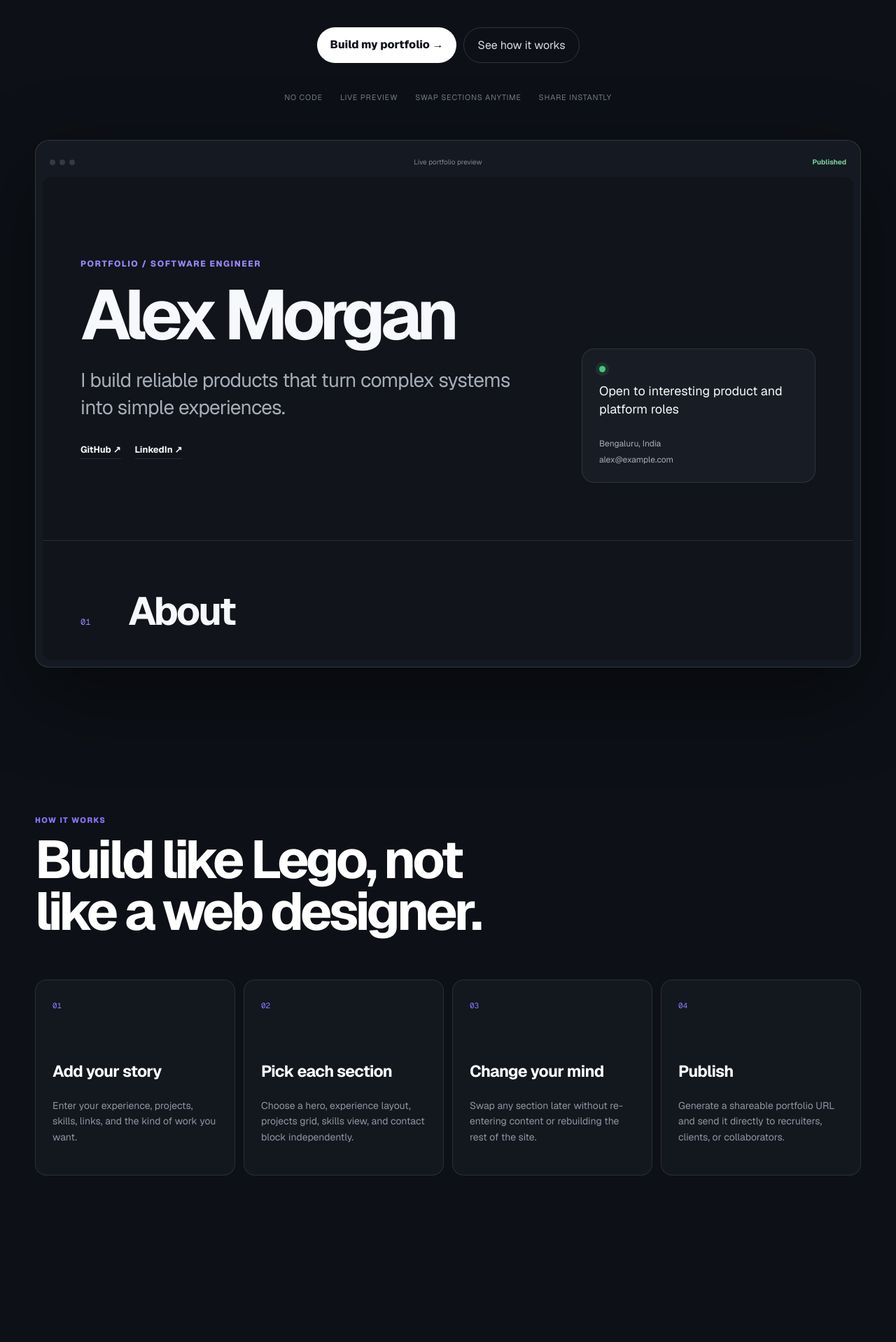
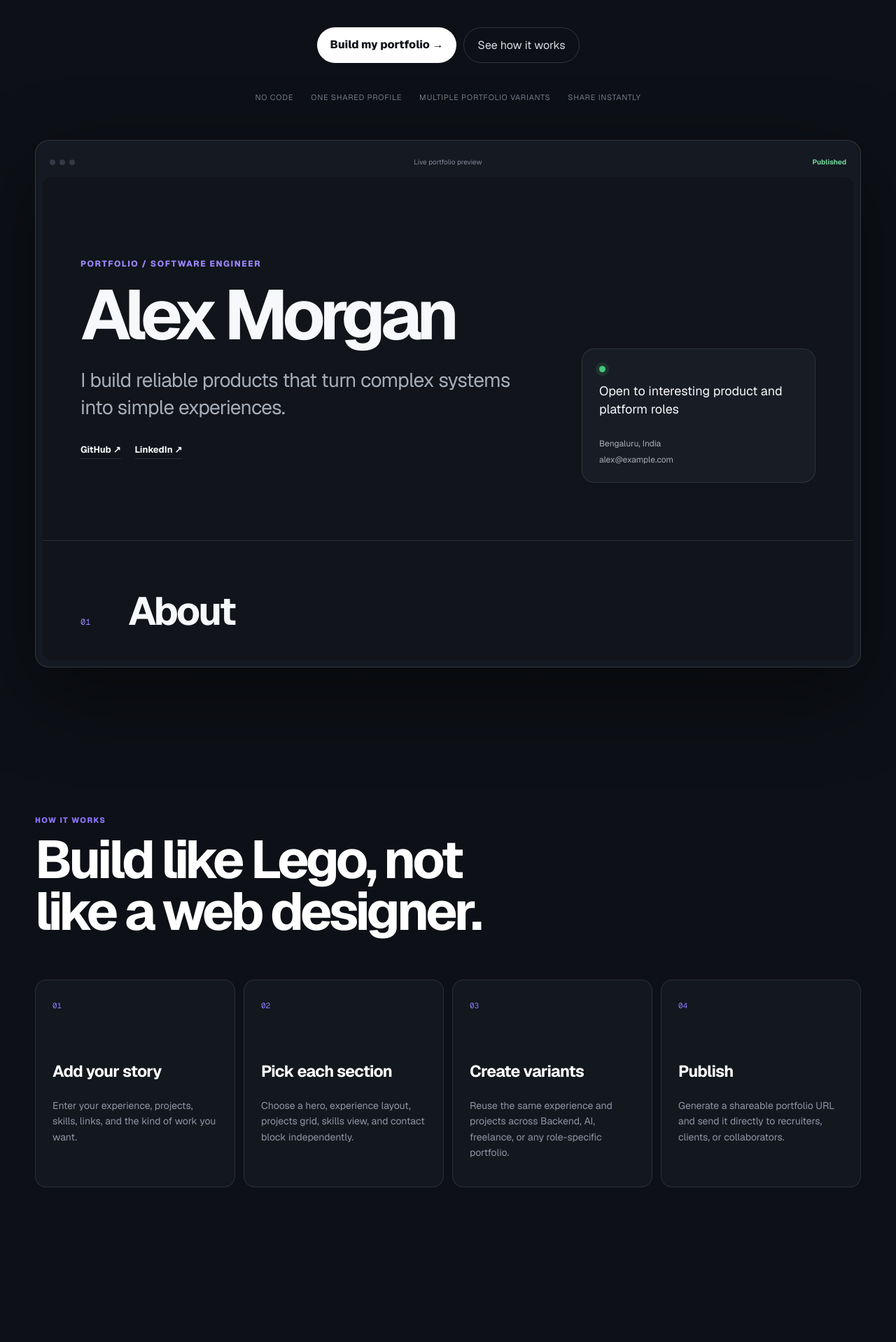
Before and after one commit to srbmaury/Portfolio-Builder, a Next.js app: page / in a window 1280 px wide. Shown: the part 522-2440 px from the top of the page at 70% size. Built offline with nearby package versions, Linux system fonts and the light colour scheme.

Commit message:
feat: highlight role-specific portfolio variants

```diff
--- a/app/page.tsx
+++ b/app/page.tsx
@@ -28,7 +28,7 @@ export default function Home() {
         </div>
 
         <div className="landing-proof">
-          <span>No code</span><span>Live preview</span><span>Swap sections anytime</span><span>Share instantly</span>
+          <span>No code</span><span>One shared profile</span><span>Multiple portfolio variants</span><span>Share instantly</span>
         </div>
 
         <div className="landing-product-shot">
@@ -51,7 +51,7 @@ export default function Home() {
         <div className="steps-grid">
           <article><span>01</span><h3>Add your story</h3><p>Enter your experience, projects, skills, links, and the kind of work you want.</p></article>
           <article><span>02</span><h3>Pick each section</h3><p>Choose a hero, experience layout, projects grid, skills view, and contact block independently.</p></article>
-          <article><span>03</span><h3>Change your mind</h3><p>Swap any section later without re-entering content or rebuilding the rest of the site.</p></article>
+          <article><span>03</span><h3>Create variants</h3><p>Reuse the same experience and projects across Backend, AI, freelance, or any role-specific portfolio.</p></article>
           <article><span>04</span><h3>Publish</h3><p>Generate a shareable portfolio URL and send it directly to recruiters, clients, or collaborators.</p></article>
         </div>
       </section>
@@ -62,7 +62,7 @@ export default function Home() {
           <h2>Your content is not your template.</h2>
           <p>
             Traditional builders lock your information into a page. FolioBlocks stores your professional profile separately,
-            then lets any compatible section render it. One profile can power many portfolio styles.
+            then lets any compatible section render it. One shared profile can power several role-specific portfolios, each with its own design.
           </p>
           <Link className="landing-primary" href="/builder">Try the builder →</Link>
         </div>
@@ -75,7 +75,7 @@ export default function Home() {
             <div className="arch-node"><strong>Skills #2</strong><span>Columns</span></div>
           </div>
           <div className="arch-arrow">↓</div>
-          <div className="arch-node arch-live"><strong>Your live portfolio</strong><span>Change any piece, anytime</span></div>
+          <div className="arch-node arch-live"><strong>Share the right version</strong><span>Same profile · Different presentation</span></div>
         </div>
       </section>
 
```
